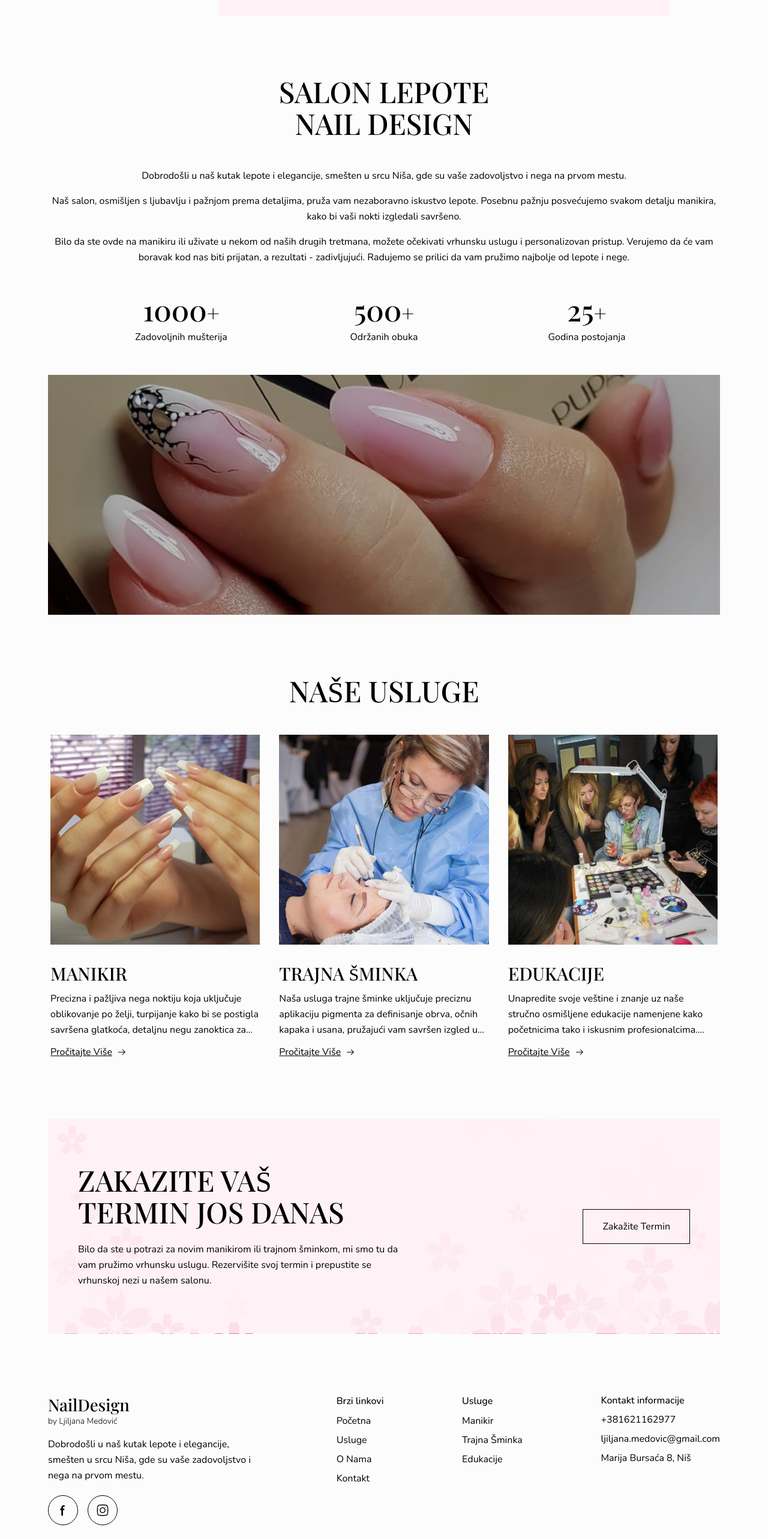
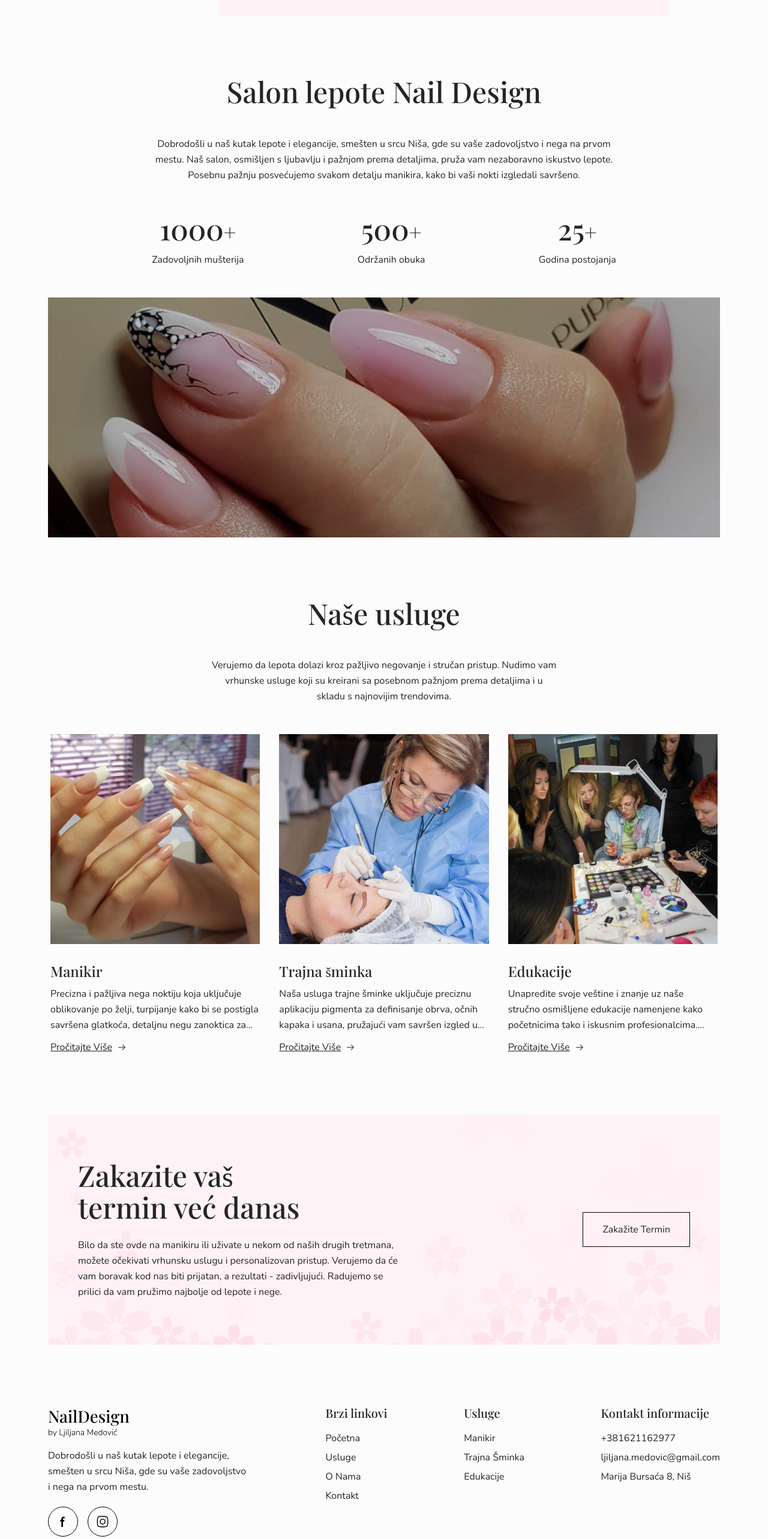
Before and after one commit to B11007011/nail-design-ljiljana-medovic, a React (Vite) app: page / in a window 1280 px wide. Shown: the part 880-3446 px from the top of the page at 60% size. Built offline with nearby package versions, Linux system fonts and the light colour scheme; a web font is replaced by a local one.

Commit message:
fixing heading font family

```diff
--- a/src/components/Accordion.jsx
+++ b/src/components/Accordion.jsx
@@ -19,7 +19,7 @@ export default function Accordion({ servicesList }) {
               {servicesList.map((item,index) => (
                 <li key={index} className="">
                     <button onClick={() => toggleAccordion(index)} className="px-6 py-5 cursor-pointer w-full flex text-left justify-between items-center gap-4 border border-gray-300">
-                        <h4>{item.servicesListTitle}</h4>
+                        <h3>{item.servicesListTitle}</h3>
                         <div className="relative">
                             <div className="w-[18px] h-[0.1rem] bg-black"></div>
                             <div className={`w-[18px] h-[0.1rem] bg-black absolute top-1/2 -translate-y-1/2 transition-transform duration-200 ${openIndex === index ? 'rotate-0' : 'rotate-90'}`}></div>
--- a/src/components/Footer.jsx
+++ b/src/components/Footer.jsx
@@ -9,7 +9,7 @@ export default function Footer() {
     <footer>
       <div className="wrapper">
         <div className="flex justify-between flex-col sm:flex-row sm:flex-wrap gap-6 py-[50px] lg:py-[100px] border-b border-gray-300">
-          <div className="max-w-[350px]">
+          <div className="max-w-[335px]">
             <Link to="/" className="logo">
               <img src="/logo.svg" alt="Nail Design Ljiljana Medović Logo" />
             </Link>
@@ -32,7 +32,7 @@ export default function Footer() {
             </ul>
           </div>
           <div>
-            <p className="font-medium mb-2">Brzi linkovi</p>
+            <h4 className="mb-4">Brzi linkovi</h4>
           <ul className="flex flex-wrap gap-2 sm:flex-col">
             {navLinks.map((link, index) => (
               <li key={index}>
@@ -42,7 +42,7 @@ export default function Footer() {
           </ul>
           </div>
           <div>
-            <p className="font-medium mb-2">Usluge</p>
+            <h4 className="mb-4">Usluge</h4>
           <ul className="flex flex-wrap gap-2 sm:flex-col">
             {services.map((service, index) => (
               <li key={index} className="capitalize">
@@ -51,8 +51,9 @@ export default function Footer() {
             ))}
           </ul>
           </div>
+          <div>
+          <h4 className="mb-4">Kontakt informacije</h4>
           <ul className="space-y-2">
-            <li className="font-medium">Kontakt informacije</li>
             {contactInfo.map((contact, index) => (
               <li key={index}>
                 <a href={contact.info} target="_blank">
@@ -61,6 +62,7 @@ export default function Footer() {
               </li>
             ))}
           </ul>
+          </div>
         </div>
 
         <div className="flex flex-wrap-reverse items-start gap-6 justify-between py-6">
--- a/src/data.js
+++ b/src/data.js
@@ -51,7 +51,7 @@ export const navLinks = [
 export const services = [
     {
       pageUrl: "manikir",
-      servicesTitle: "manikir",
+      servicesTitle: "Manikir",
       servicesDesc:
         "Precizna i pažljiva nega noktiju koja uključuje oblikovanje po želji, turpijanje kako bi se postigla savršena glatkoća, detaljnu negu zanoktica za zdrav i uredan izgled, kao i nanošenje visokokvalitetnog laka u boji po izboru. Koristimo najbolje tehnike i proizvode kako bi vaši nokti izgledali besprekorno i trajali što duže. Osim estetskog aspekta, manikir tretman pomaže i u očuvanju zdravlja noktiju i kože ruku, pružajući osećaj svežine i luksuza.",
       servicesImg: manicureImg,
@@ -65,28 +65,28 @@ export const services = [
     },
     {
       pageUrl: "trajna-sminka",
-      servicesTitle: "trajna šminka",
+      servicesTitle: "Trajna šminka",
       servicesDesc:
         "Naša usluga trajne šminke uključuje preciznu aplikaciju pigmenta za definisanje obrva, očnih kapaka i usana, pružajući vam savršen izgled u svakom trenutku, bez potrebe za svakodnevnim nanošenjem šminke. Koristimo najkvalitetnije pigmente i najsavremenije tehnike kako bismo postigli prirodan i elegantan izgled koji traje mesecima. Uz našu trajnu šminku, svakodnevno ćete se buditi spremni za dan, uz osećaj samopouzdanja i besprekornosti.",
       servicesImg: permanentMakeupImg,
       servicesList: [
-        {servicesListTitle: 'Trajna Šminka Očiju', servicesListDesc: 'Ova tehnika uključuje nanošenje pigmenata u područje oko očiju kako bi se postigao efekat eyelinera ili popunjavanja obrva. Trajna šminka očiju može uključivati različite stilove, kao što su tanak linijski eyeliner ili sjenčanje. Rezultat je dugotrajan izgled koji ne zahvata svakodnevnu primenu šminke.'},
-        {servicesListTitle: 'Trajna Šminka Usana', servicesListDesc: 'Ova metoda koristi pigmente kako bi se kreirao dugotrajan boja na usnama. Može se postići efekt prirodne boje usana, naglašavanje konture ili popunjavanje usana. Trajna šminka usana može pomoći u redefiniranju oblika usana i dodavanju boje bez potrebe za stalnim ponovnim nanošenjem ruža.'},
-        {servicesListTitle: 'Trajna Šminka Obrva', servicesListDesc: 'Poznata i kao mikroblejdinga ili tehnika senčenja, ova metoda koristi tanke igle za nanošenje pigmenata u gornji sloj kože kako bi se stvorio efekat prirodnih dlačica ili popunili retki delovi obrva. Ova tehnika omogućava dugotrajan i precizan izgled obrva koji se može prilagoditi potrebama i željama klijenta.'},
+        {servicesListTitle: 'Trajna šminka očiju', servicesListDesc: 'Ova tehnika uključuje nanošenje pigmenata u područje oko očiju kako bi se postigao efekat eyelinera ili popunjavanja obrva. Trajna šminka očiju može uključivati različite stilove, kao što su tanak linijski eyeliner ili sjenčanje. Rezultat je dugotrajan izgled koji ne zahvata svakodnevnu primenu šminke.'},
+        {servicesListTitle: 'Trajna šminka usana', servicesListDesc: 'Ova metoda koristi pigmente kako bi se kreirao dugotrajan boja na usnama. Može se postići efekt prirodne boje usana, naglašavanje konture ili popunjavanje usana. Trajna šminka usana može pomoći u redefiniranju oblika usana i dodavanju boje bez potrebe za stalnim ponovnim nanošenjem ruža.'},
+        {servicesListTitle: 'Trajna šminka obrva', servicesListDesc: 'Poznata i kao mikroblejdinga ili tehnika senčenja, ova metoda koristi tanke igle za nanošenje pigmenata u gornji sloj kože kako bi se stvorio efekat prirodnih dlačica ili popunili retki delovi obrva. Ova tehnika omogućava dugotrajan i precizan izgled obrva koji se može prilagoditi potrebama i željama klijenta.'},
       ],
       servicesGallery: [ galleryPermanent1, galleryPermanent2, galleryPermanent3, galleryPermanent4, galleryPermanent5, galleryPermanent6, galleryPermanent7, galleryPermanent8, galleryPermanent9]
     },
     {
       pageUrl: "edukacije",
-      servicesTitle: "edukacije",
+      servicesTitle: "Edukacije",
       servicesDesc:
         "Unapredite svoje veštine i znanje uz naše stručno osmišljene edukacije namenjene kako početnicima tako i iskusnim profesionalcima. Naši kursevi obuhvataju najnovije tehnike i trendove u oblasti lepote, od manikira i pedikira, preko masaže i nege lica, do naprednih kurseva trajne šminke i mnogih drugih tretmana. Edukacije su osmišljene tako da pruže praktično znanje i iskustvo kroz interaktivne radionice, vođene od strane iskusnih instruktora sa dugogodišnjim iskustvom. Sa nama ćete steći ne samo teoretska znanja, već i praktične veštine koje će vam omogućiti da izgradite uspešnu karijeru u industriji lepote.",
       servicesImg: educationsImg,
       servicesList: [
-        {servicesListTitle: 'Kurs za Tehniku Noktiju', servicesListDesc: 'Ovaj kurs obuhvata različite tehnike manikira i pedikira, uključujući gel, akril, šelak i praškaste nokte. Polaznici će naučiti o aplikaciji, održavanju i uklanjanju ovih tehnika, kao i o sigurnosnim merama i higijeni.'},
-        {servicesListTitle: 'Kurs za Trajnu Šminku', servicesListDesc: 'Ova edukacija fokusira se na sve aspekte trajne šminke, uključujući pripremu kože, izbor pigmenata, tehnike nanošenja i post-procesne brige. Polaznici će naučiti kako da kreiraju prirodan izgled za oči, usne i obrve, kao i kako da upravljaju očekivanjima klijenata i reše eventualne probleme.'},
-        {servicesListTitle: 'Kurs za Nail Art (Umetnost Noktiju)', servicesListDesc: 'Ovaj kurs obuhvata različite stilove i tehnike za kreiranje umetnosti na noktima, uključujući crteže, ukrase, nalepnice i efekte. Polaznici će steći veštine u kreativnom izražavanju i naučiti kako da kreiraju jedinstvene i privlačne dizajne.'},
-        {servicesListTitle: 'Kurs za Savremene Kozmetičke Tehnike', servicesListDesc: 'Ova edukacija pokriva najnovije trendove i tehnike u kozmetici, uključujući inovacije u trajnoj šminki, manikiri, i beauty industriji uopšte. Polaznici će imati priliku da se upoznaju sa najnovijim proizvodima i metodama, i kako ih implementirati u svojoj praksi.'},
+        {servicesListTitle: 'Kurs za tehniku noktiju', servicesListDesc: 'Ovaj kurs obuhvata različite tehnike manikira i pedikira, uključujući gel, akril, šelak i praškaste nokte. Polaznici će naučiti o aplikaciji, održavanju i uklanjanju ovih tehnika, kao i o sigurnosnim merama i higijeni.'},
+        {servicesListTitle: 'Kurs za trajnu šminku', servicesListDesc: 'Ova edukacija fokusira se na sve aspekte trajne šminke, uključujući pripremu kože, izbor pigmenata, tehnike nanošenja i post-procesne brige. Polaznici će naučiti kako da kreiraju prirodan izgled za oči, usne i obrve, kao i kako da upravljaju očekivanjima klijenata i reše eventualne probleme.'},
+        {servicesListTitle: 'Kurs za Nail Art (Umetnost noktiju)', servicesListDesc: 'Ovaj kurs obuhvata različite stilove i tehnike za kreiranje umetnosti na noktima, uključujući crteže, ukrase, nalepnice i efekte. Polaznici će steći veštine u kreativnom izražavanju i naučiti kako da kreiraju jedinstvene i privlačne dizajne.'},
+        {servicesListTitle: 'Kurs za savremene kozmetičke tehnike', servicesListDesc: 'Ova edukacija pokriva najnovije trendove i tehnike u kozmetici, uključujući inovacije u trajnoj šminki, manikiri, i beauty industriji uopšte. Polaznici će imati priliku da se upoznaju sa najnovijim proizvodima i metodama, i kako ih implementirati u svojoj praksi.'},
       ],
       servicesGallery: [ galleryeducation1, galleryeducation2, galleryeducation3, galleryeducation4, galleryeducation5, galleryeducation6, galleryeducation7, galleryeducation8, galleryeducation9]
     }
--- a/src/index.css
+++ b/src/index.css
@@ -11,22 +11,22 @@ h1, h2, h3 {
 @layer base {
 
   body {
-    @apply bg-offWhite font-sans font-light;
+    @apply bg-offWhite font-sans text-darkColor;
   }
-  h1, h2, h3 {
-    @apply font-serif font-medium uppercase;
+  h1, h2, h3, h4 {
+    @apply font-serif font-medium;
   }
   h1 {
-    @apply text-[12vw] sm:text-[6vw] xl:text-7xl;
+    @apply text-[15vw] sm:text-[7vw] xl:text-[85px];
   }
   h2 {
     @apply text-4xl lg:text-5xl;
   }
   h3 {
-    @apply text-2xl lg:text-3xl;
+    @apply text-2xl;
   }
   h4 {
-    @apply text-lg lg:text-xl font-medium;
+    @apply text-xl;
   }
   p {
     @apply leading-relaxed;
--- a/src/sections/Cta.jsx
+++ b/src/sections/Cta.jsx
@@ -6,8 +6,8 @@ export default function Cta() {
         <div className="wrapper" >
           <div className="bg-accent/85 p-8 lg:px-[50px] lg:py-[75px] flex flex-wrap gap-6 items-center justify-between relative">
             <div className="max-w-[450px] w-full lg:max-w-[550px]">
-            <h2 className="mb-6">zakazite vaš <br /> termin jos danas</h2>
-            <p>Bilo da ste u potrazi za novim manikirom ili trajnom šminkom, mi smo tu da vam pružimo vrhunsku uslugu. Rezervišite svoj termin i prepustite se vrhunskoj nezi u našem salonu.</p>
+            <h2 className="mb-6">Zakazite vaš <br /> termin već danas</h2>
+            <p>Bilo da ste ovde na manikiru ili uživate u nekom od naših drugih tretmana, možete očekivati vrhunsku uslugu i personalizovan pristup. Verujemo da će vam boravak kod nas biti prijatan, a rezultati - zadivljujući. Radujemo se prilici da vam pružimo najbolje od lepote i nege.</p>
             </div>
             <a href="tel:+381641162977" className="btn" target="_blank">Zakažite Termin</a>
             <img className="-z-[1] absolute inset-0 transform scale-x-[-1]" src={cherryBlossomsImg} alt="" />
--- a/src/sections/Hero.jsx
+++ b/src/sections/Hero.jsx
@@ -6,7 +6,7 @@ export default function Hero() {
   return (
     <section>
         <div className="wrapper py-[50px] md:py-[100px] flex flex-col sm:items-center sm:flex-row-reverse justify-between gap-4 relative">
-        <div className="sm:w-1/2 sm:border-l-[16px] sm:border-t-[16px] sm:border-b-[16px]  lg:border-l-[24px] lg:border-t-[24px] lg:border-b-[24px] lg:h-[600px] border-offWhite ">
+        <div className="sm:w-1/2 border-r-[16px] -mr-4 border-t-[16px] border-b-[16px] sm:border-l-[16px] lg:border-l-[24px] lg:border-t-[24px] lg:border-b-[24px] lg:border-r-0 lg:-mr-0 lg:h-[600px] border-offWhite ">
                 <img className="w-full h-full object-cover" src={heroImg} alt="" />
               </div>
             <div className="flex flex-col items-start gap-6 sm:w-1/2">
@@ -15,7 +15,7 @@ export default function Hero() {
                 <Link to="/usluge/manikir" className="btn"><span>saznajte više</span><GoArrowRight />
                 </Link>
             </div>
-            <div className="hidden sm:block bg-accent absolute top-0 left-[250px] lg:left-[300px] h-full right-[100px] z-[-2]"></div>
+            <div className="bg-accent absolute top-0 left-[250px] right-0 lg:left-[300px] h-full sm:right-[100px] z-[-2]"></div>
         </div>
     </section>
   )
--- a/src/sections/Intro.jsx
+++ b/src/sections/Intro.jsx
@@ -5,15 +5,15 @@ export default function Intro() {
   return (
     <section className="my-[50px] lg:my-[100px]">
         <div className="wrapper sm:text-center">
-            <h2 className="mb-6 sm:mb-12">Salon lepote <br /> nail Design</h2>
-            <p className="mb-4">Dobrodošli u naš kutak lepote i elegancije, smešten u srcu Niša, gde su vaše zadovoljstvo i nega na prvom mestu. </p>
-            <p className="mb-4">Naš salon, osmišljen s ljubavlju i pažnjom prema detaljima, pruža vam nezaboravno iskustvo lepote. Posebnu pažnju posvećujemo svakom detalju manikira, kako bi vaši nokti izgledali savršeno. </p>
-            <p>Bilo da ste ovde na manikiru ili uživate u nekom od naših drugih tretmana, možete očekivati vrhunsku uslugu i personalizovan pristup.  Verujemo da će vam boravak kod nas biti prijatan, a rezultati - zadivljujući. Radujemo se prilici da vam pružimo najbolje od lepote i nege.</p>
-            <div className="flex flex-wrap text-center justify-evenly gap-4 my-[50px] sm:flex-row">
+            <div className='max-w-3xl mx-auto mb-[50px] sm:text-center'>
+            <h2 className="mb-6 sm:mb-12">Salon lepote Nail Design</h2>
+            <p className="mb-4">Dobrodošli u naš kutak lepote i elegancije, smešten u srcu Niša, gde su vaše zadovoljstvo i nega na prvom mestu. Naš salon, osmišljen s ljubavlju i pažnjom prema detaljima, pruža vam nezaboravno iskustvo lepote. Posebnu pažnju posvećujemo svakom detalju manikira, kako bi vaši nokti izgledali savršeno.</p>
+            </div>
+            <div className="flex flex-col text-center justify-evenly gap-4 my-[50px] sm:flex-row">
             {counter.map((item, index) => (
-              <div className="min-w-[200px]" key={index}>
-              <h3 className="font-serif text-5xl mb-2">{item.counterValue}<span className="text-4xl">+</span></h3>
-              <p className="font-normal">{item.counterTitle}</p>
+              <div className="flex sm:flex-col items-center gap-4 sm:gap-1" key={index}>
+              <h2 className="mb-2">{item.counterValue}<span className="text-2xl font-bold lg:text-4xl">+</span></h2>
+              <p>{item.counterTitle}</p>
               </div>
             ))}
 
--- a/src/sections/Services.jsx
+++ b/src/sections/Services.jsx
@@ -7,7 +7,10 @@ export default function Services({ showTitle = true }) {
   return (
     <section className="my-[50px] lg:my-[100px]">
       <div className="wrapper">
-      {showTitle && <h2 className="mb-6 sm:mb-12 sm:text-center">naše usluge</h2>}
+     <div className="max-w-xl mx-auto mb-[50px] sm:text-center">
+     <h2 className="mb-6 sm:mb-12">Naše usluge</h2>
+     <p>Verujemo da lepota dolazi kroz pažljivo negovanje i stručan pristup. Nudimo vam vrhunske usluge koji su kreirani sa posebnom pažnjom prema detaljima i u skladu s najnovijim trendovima.</p>
+     </div>
         <div className="flex flex-wrap justify-center gap-y-6 gap-4 xl:gap-8">
           {services.map((service, index) => (
             <div key={index} className="sm:w-[calc((100%/2)-8px)] lg:w-[calc((100%/3)-24px)]">
--- a/tailwind.config.js
+++ b/tailwind.config.js
@@ -7,6 +7,7 @@ export default {
   theme: {
     extend: {
       colors: {
+        darkColor: '#252525',
         offWhite: '#FCFCFC',
         accent: '#FFF1F6'
       },
```
Also changed, not shown: src/pages/ContactPage.jsx (+5 -5 lines).
